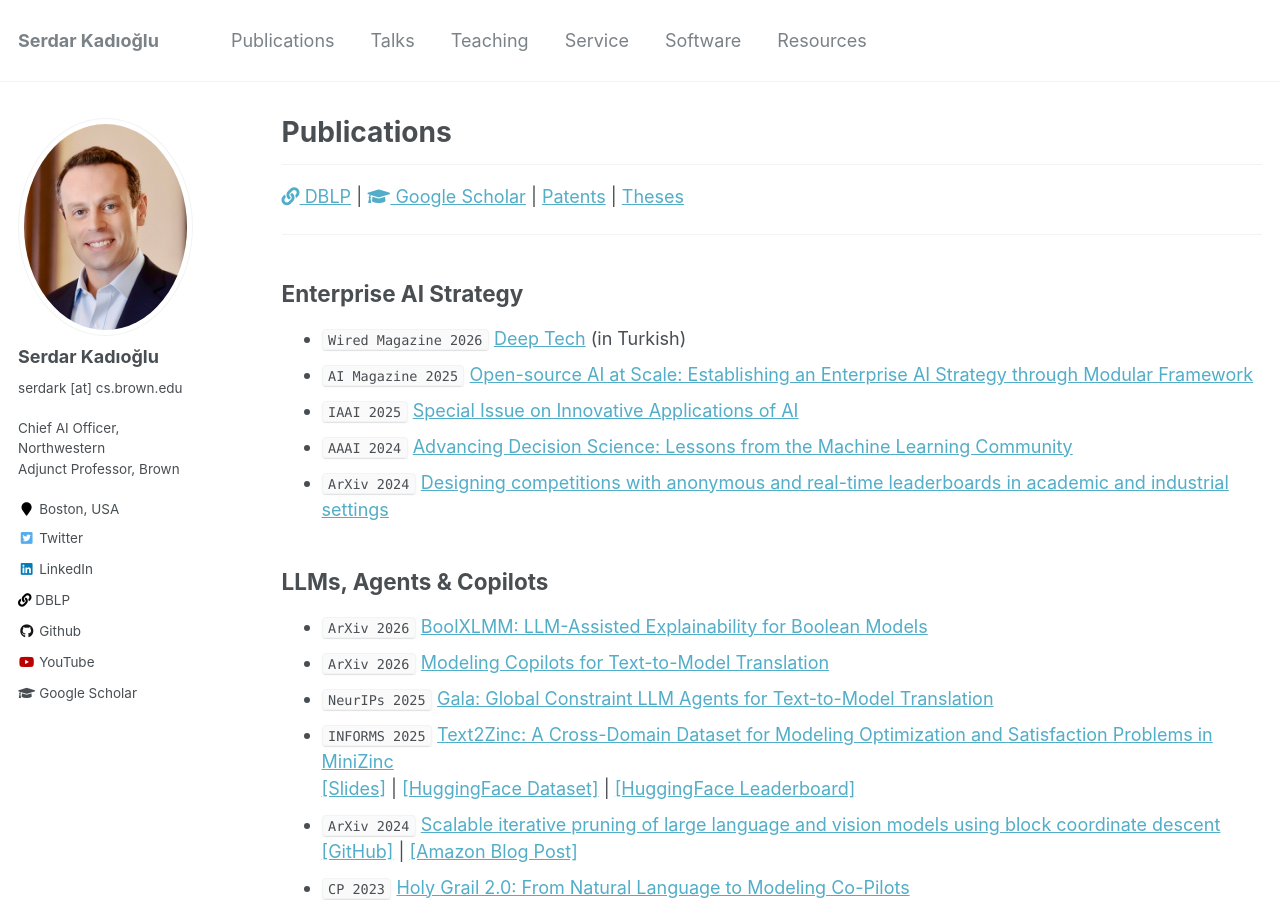
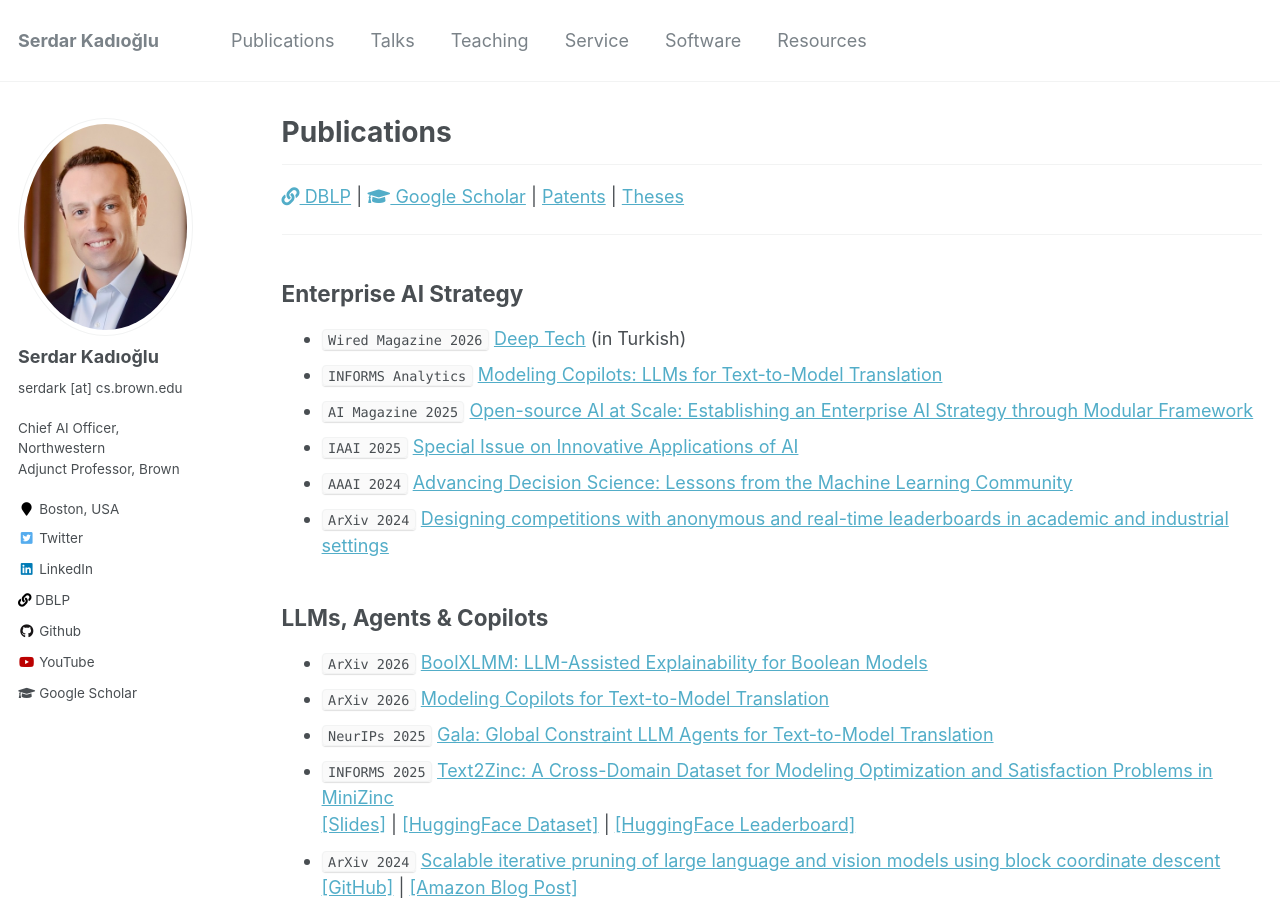
Before and after one commit to skadio/skadio.github.io, a Jekyll site: the page built from _pages/publications.md, in a window 1280 px wide and 900 px high. Built offline with Jekyll 4.4.1, drawn with Linux system fonts in a browser that asks for light colours.

Commit message:
Update publications.md

```diff
--- a/_pages/publications.md
+++ b/_pages/publications.md
@@ -27,6 +27,7 @@ author_profile: true
 ---
 ## Enterprise AI Strategy
 * `Wired Magazine 2026` [Deep Tech](https://www.wired.com.tr/deep-tech-nesil-h) (in Turkish)
+* `INFORMS Analytics` [Modeling Copilots: LLMs for Text-to-Model Translation](https://pubsonline.informs.org/do/10.1287/LYTX.2026.03.17/full/)
 * `AI Magazine 2025` [Open-source AI at Scale: Establishing an Enterprise AI Strategy through Modular Framework](https://onlinelibrary.wiley.com/doi/epdf/10.1002/aaai.70032)
 * `IAAI 2025` [Special Issue on Innovative Applications of AI](https://onlinelibrary.wiley.com/doi/abs/10.1002/aaai.70027)
 * `AAAI 2024` [Advancing Decision Science: Lessons from the Machine Learning Community](https://osullivan.ucc.ie/CPML2025/papers/kadioglu.pdf)
```
